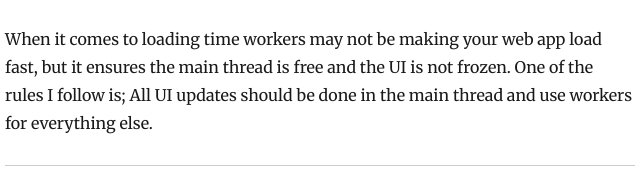
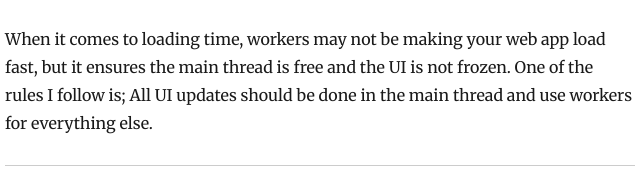
Before and after one commit to tsl143/itsopensource, a Gatsby site: page /get-started-with-web-wrokers/ in a window 1280 px wide. Shown: the part 3581-3768 px from the top of the page, 320-960 px from the left. Built offline with nearby package versions, Linux system fonts and the light colour scheme; Gatsby itself is replaced by a stand-in of ours; some packages are replaced by stand-ins of ours.

Commit message:
Update content/blog/get-started-with-web-wrokers/index.md
Co-Authored-By: Trishul <trishul.goel@gmail.com>

```diff
--- a/content/blog/get-started-with-web-wrokers/index.md
+++ b/content/blog/get-started-with-web-wrokers/index.md
@@ -104,4 +104,4 @@ The output looks something like this
 
 All the CPU intensive operations are happening in the worker while the UI is free and responsive. The complete code can be found [here](https://github.com/tsl143/itsopensource/tree/master/static/demos/webworkers).
 
-When it comes to loading time workers may not be making your web app load fast, but it ensures the main thread is free and the UI is not frozen. One of the rules I follow is; All UI updates should be done in the main thread and use workers for everything else.
+When it comes to loading time, workers may not be making your web app load fast, but it ensures the main thread is free and the UI is not frozen. One of the rules I follow is; All UI updates should be done in the main thread and use workers for everything else.
```
